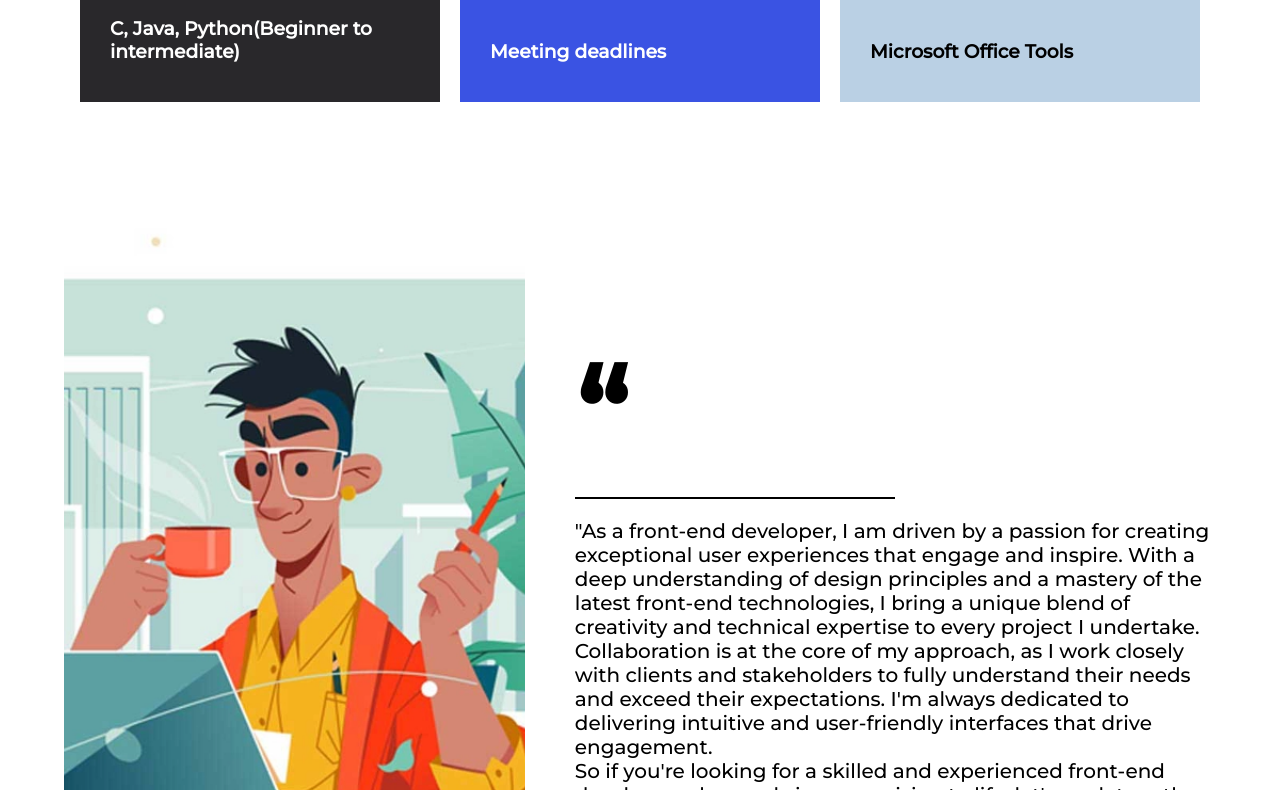
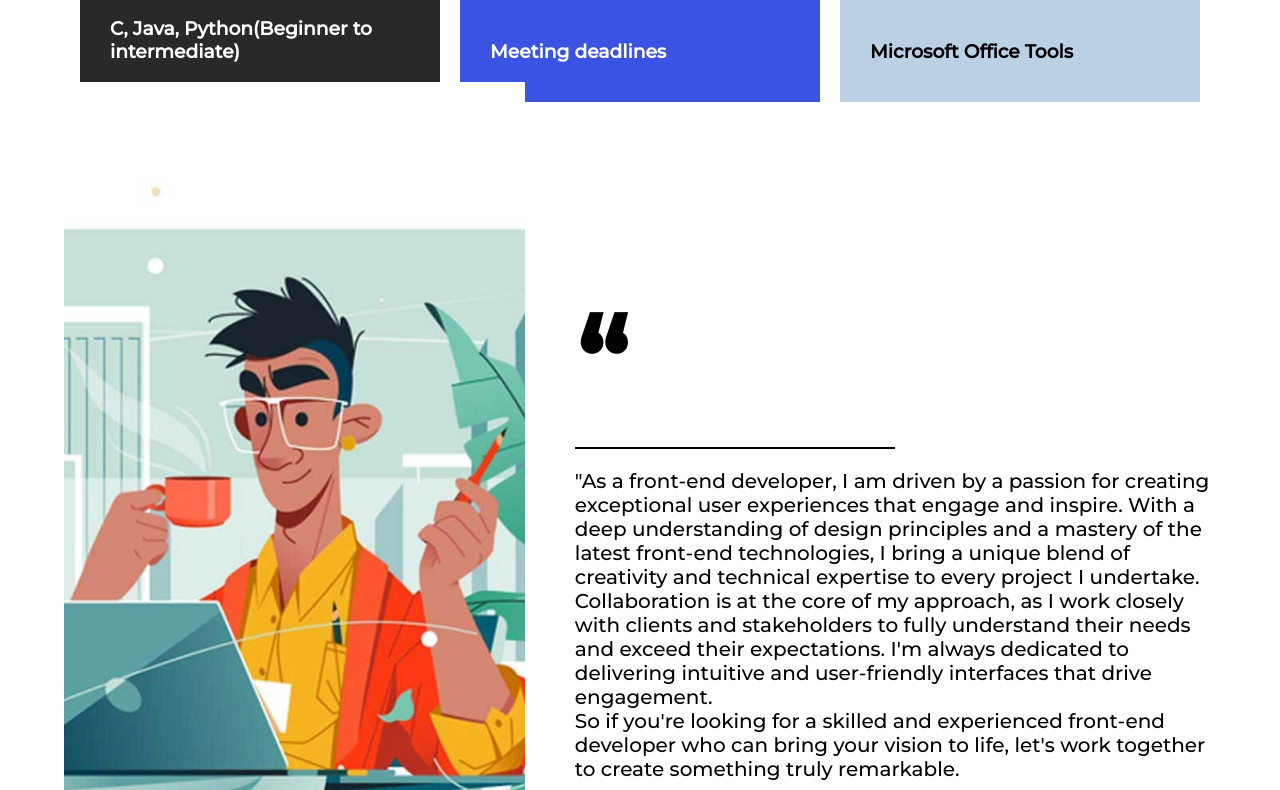
Before and after one commit to abderrazakmahiii/myportfolio, a React (Create React App) app: page / in a window 1280 px wide. Shown: the part 1810-2600 px from the top of the page. Built offline with nearby package versions, Linux system fonts and the light colour scheme.

Commit message:
Adding padding top to the about section

```diff
--- a/src/index.css
+++ b/src/index.css
@@ -387,7 +387,7 @@ code {
   align-items: center;
   justify-content: space-around;
   margin: auto;
-  margin-top: 100px;
+  padding-top: 50px;
 }
 
 #about b {
```
